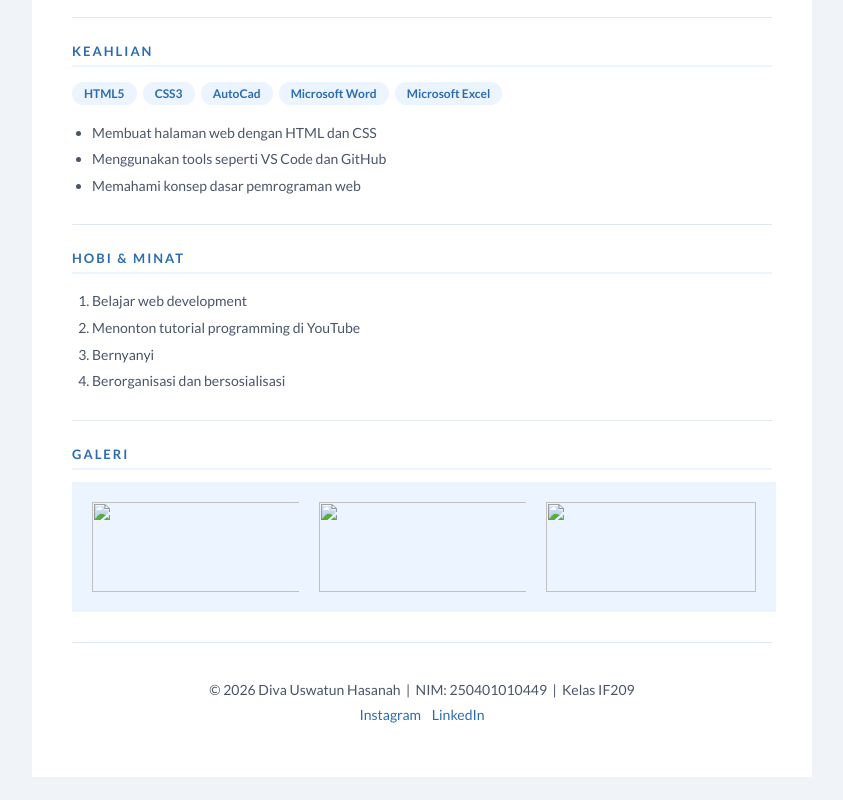
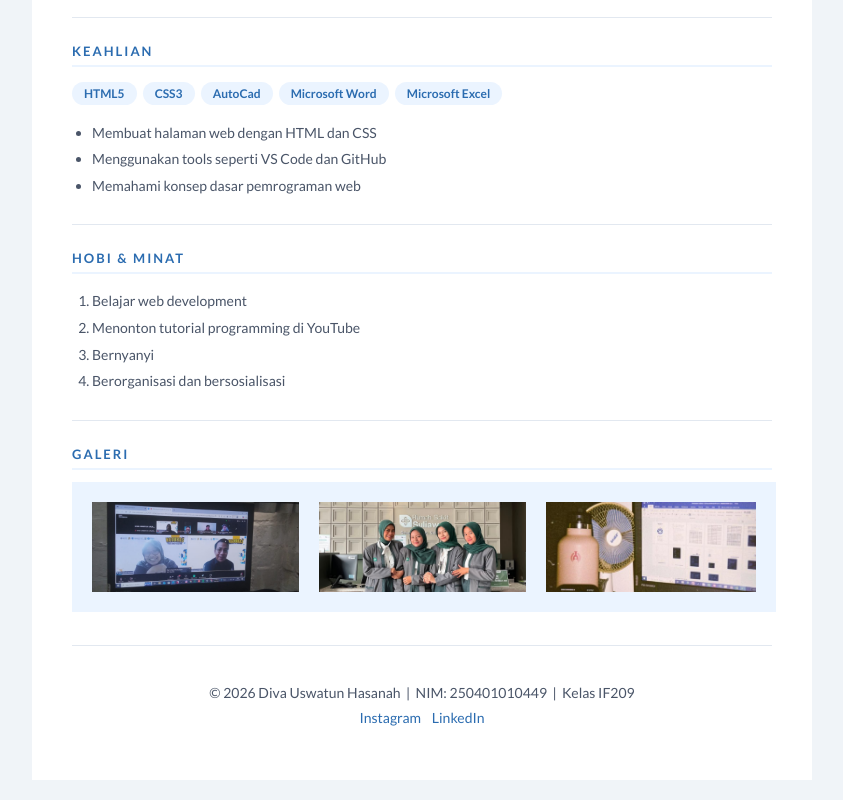
Before and after one commit to divauswatunhasanah-ops/UTS-Pemrograman-Web-I, a plain HTML site: page index.html in a window 1280 px wide. Shown: the part 993-1793 px from the top of the page, without its empty margins (218-1061 px from the left). Drawn offline with Linux system fonts and the light colour scheme.

Commit message:
Update index.html

```diff
--- a/index.html
+++ b/index.html
@@ -227,7 +227,7 @@
   <div class="header">
 
     <!-- Foto Tengah Atas (syarat soal a: menggunakan foto sendiri) -->
-    <img src="foto/pasfoto.jpeg" class="foto-profil" alt="foto saya">
+    <img src="foto.jpeg" class="foto-profil" alt="foto saya">
 
 
     <h1>DIVA USWATUN HASANAH</h1>
@@ -382,17 +382,17 @@
 
     <div class="galeri">
       <!-- Gambar 1: kegiatan ngobras -->
-      <img src="foto/foto 1.jpeg" class="kotak-foto" style="background:#ebf4ff; text-align:center; padding:20px; font-size:28px;"></img>
+      <img src="foto 1.jpeg" class="kotak-foto" style="background:#ebf4ff; text-align:center; padding:20px; font-size:28px;"></img>
     </div>
 
     <div class="galeri">
       <!-- Gambar 2: tempat kerja -->
-      <img src="foto/foto 3.jpeg" class="kotak-foto" style="background:#ebf4ff; text-align:center; padding:20px; font-size:28px;"></img>
+      <img src="foto 3.jpeg" class="kotak-foto" style="background:#ebf4ff; text-align:center; padding:20px; font-size:28px;"></img>
     </div>
 
     <div class="galeri">
       <!-- Gambar 3: belajar -->
-      <img src="foto/foto 2.jpeg" class="kotak-foto" style="background:#ebf4ff; text-align:center; padding:20px; font-size:28px;"></img>
+      <img src="foto 2.jpeg" class="kotak-foto" style="background:#ebf4ff; text-align:center; padding:20px; font-size:28px;"></img>
     </div>
   </section>
 
```
